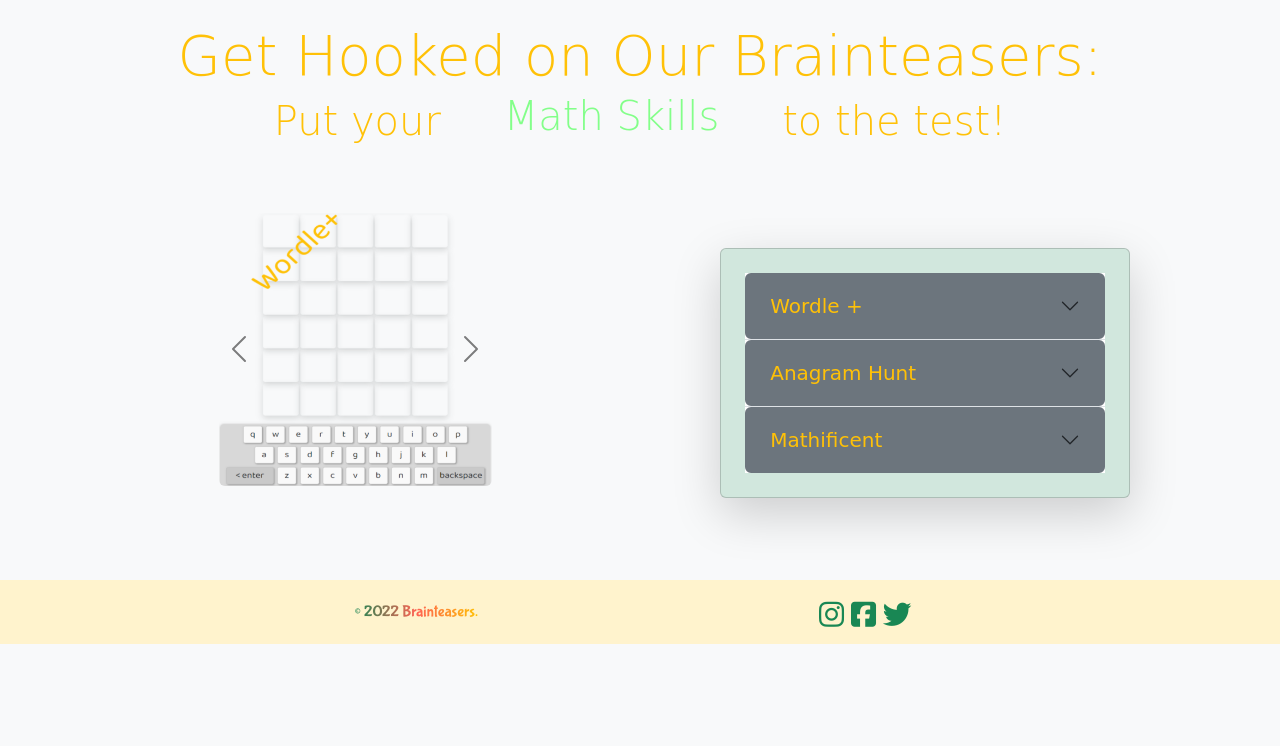
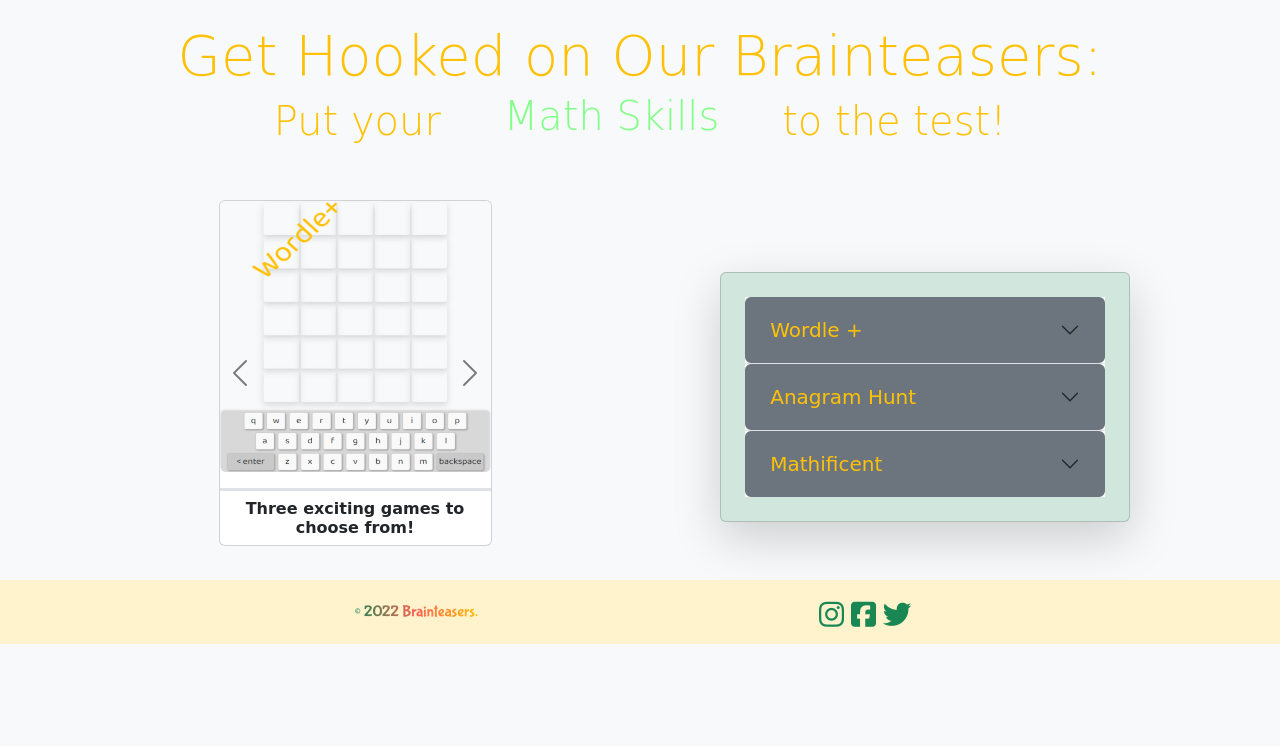
Before and after one commit to Ubuntufoo/BrainTeasersSite, a Django app: page / in a window 1280 px wide. Shown: the part 156-902 px from the top of the page. Before the commit the page ends 800 px from the top, so only its background shows below. Run offline with Django 4.2, Linux system fonts and the light colour scheme; some libraries are stand-ins or nearby versions; some web fonts are replaced.

Commit message:
built step for front end

```diff
--- a/templates/home.html
+++ b/templates/home.html
@@ -32,10 +32,10 @@
   </section>
 
   <div class="row mb-5 align-items-center justify-content-center">
-    <div class="col" data-bs-theme="dark">
-      <div id="carouselOfGames" class="carousel slide carousel-fade mx-auto w-50" >
+    <div class="col">
+      <div id="carouselOfGames" class="carousel carousel-dark card slide carousel-fade mx-auto w-50">
         <div class="carousel-inner rounded">
-          <div class=" parent-1 carousel-item active"><img src="{% static 'img\WG_1_500x500.png' %}" class="d-block w-100" role="button" alt="Wordle+">
+          <div class="parent-1 carousel-item active"><img src="{% static 'img\WG_1_500x500.png' %}" class="d-block w-100" role="button" alt="Wordle+">
           </div>
           <div class="parent-2 carousel-item"><img src="{% static 'img\AH_1_500x500.png' %}" class="d-block w-100" role="button" alt="Anagram Hunt">
           </div>
@@ -50,6 +50,9 @@
           <span class="carousel-control-next-icon" aria-hidden="true"></span>
           <span class="visually-hidden">Next</span>
         </button>
+        <div class="pt-3 mx-auto">
+          <h6 class="pt-2 text-center border-top border-3 fw-semibold">Three exciting games to choose from!</h6>
+        </div>
       </div>
     </div>
     <div class="col-lg mt-5">
```
Also changed, not shown: templates/_base_vue.html (+1 -20 lines).
